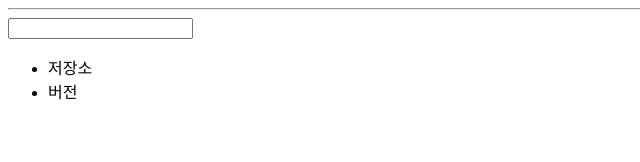
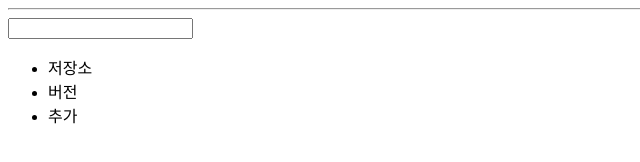
Before and after one commit to yckwon73/gitstudy, a plain HTML site: page index.html in a window 1280 px wide. Shown: the full height of the page, 0-640 px from the left. Drawn offline with Linux system fonts and the light colour scheme.

Commit message:
테스트

```diff
--- a/index.html
+++ b/index.html
@@ -16,6 +16,7 @@
     <ul>
         <li>저장소</li>
         <li>버전</li>
+        <li>추가</li>
     </ul>
 
 </body>
```
